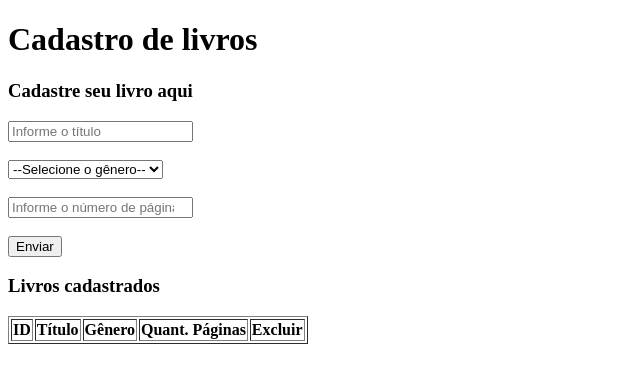
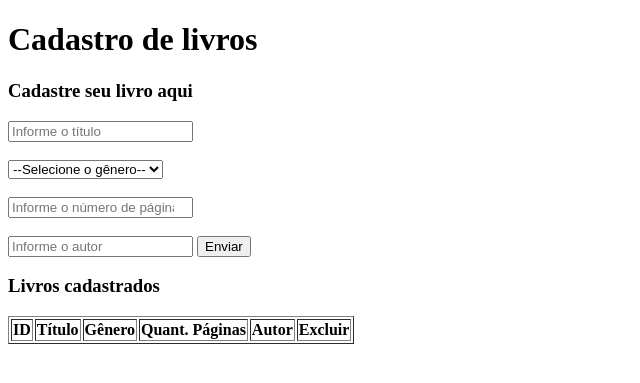
Before and after one commit to Vinicius-Rambo/DevWeb-II, a PHP site: page /livros.php in a window 1280 px wide. Shown: the top 383 px of the page, without its empty margins (0-640 px from the left). Run offline with PHP 8.4, Linux system fonts and the light colour scheme; lists and menus that the app fills with data are empty.

Commit message:
Adicionado o Autor

```diff
--- a/A6 - Cadastro/Livros/excluir.php
+++ b/A6 - Cadastro/Livros/excluir.php
@@ -7,6 +7,7 @@ include_once("persistencia.php"); // Importa um arquivo externo.
 $livros = buscarDados("livros.json"); //carrega os dados do JSON
 $id = $_GET["id"];  //Recebe o ID do livro
 
+//Buscar itens por ID
 $idxExcluir = -1;
 foreach($livros as $idx => $l){ //atribui indice com valor.
     if($id == $l['id']){ //se id selecionado for igual ao id do $l
--- a/A6 - Cadastro/Livros/livros.php
+++ b/A6 - Cadastro/Livros/livros.php
@@ -7,18 +7,20 @@ include_once("persistencia.php"); // Importa um arquivo externo.
 
 $livros = buscarDados("livros.json");  //Buscar livros salvos
 
-if (isset($_POST['titulo'])) { //Validação do titulo
+if (isset($_POST["titulo"])) { //Validação do titulo
 
-    $titulo = $_POST['titulo'];
-    $genero = $_POST['genero'];
-    $numPaginas = $_POST['numPaginas'];
+    $titulo = $_POST["titulo"];
+    $genero = $_POST["genero"];
+    $numPaginas = $_POST["numPaginas"];
+    $autor = $_POST["autor"];
 
 
     $livro = array(
         "id" => uniqid(), //Gera um codigo unico função nativa
         "titulo" => $titulo,
         "genero" => $genero,
-        "paginas" => $numPaginas
+        "paginas" => $numPaginas,
+        "autor" => $autor
     );
 
     array_push($livros, $livro); //Insere livro dentro do livros
@@ -61,6 +63,7 @@ if (isset($_POST['titulo'])) { //Validação do titulo
 
         <input type="number" name="numPaginas" placeholder="Informe o número de páginas">
         <br><br>
+        <input type="text" name="autor" placeholder="Informe o autor">
 
         <input type="submit" value="Enviar" />
     </form>
@@ -73,6 +76,7 @@ if (isset($_POST['titulo'])) { //Validação do titulo
             <th>Título</th>
             <th>Gênero</th>
             <th>Quant. Páginas</th>
+            <th>Autor</th>
             <th>Excluir</th>
         </tr>
 
@@ -82,6 +86,7 @@ if (isset($_POST['titulo'])) { //Validação do titulo
                 <td><?= $l['titulo']?> </td>
                 <td><?= $l['genero']?> </td>
                 <td><?= $l['paginas']?> </td>
+                <td><?= $l['autor']?> </td>
                 <td>
                     <a href="excluir.php?id=<?= $l['id'] ?>" onclick="return confirm('Confirma a exclusão?')"> Excluir</a> <!--Comando com PHP e javascrip para confirmar a exclusão-->
                 </td>
```
